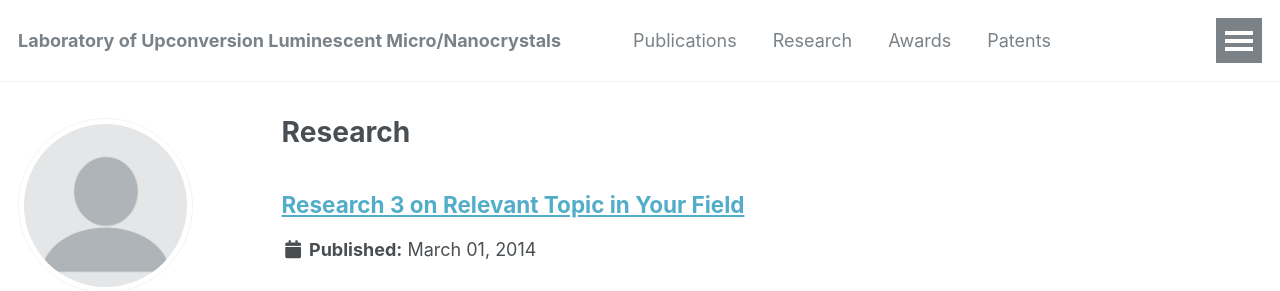
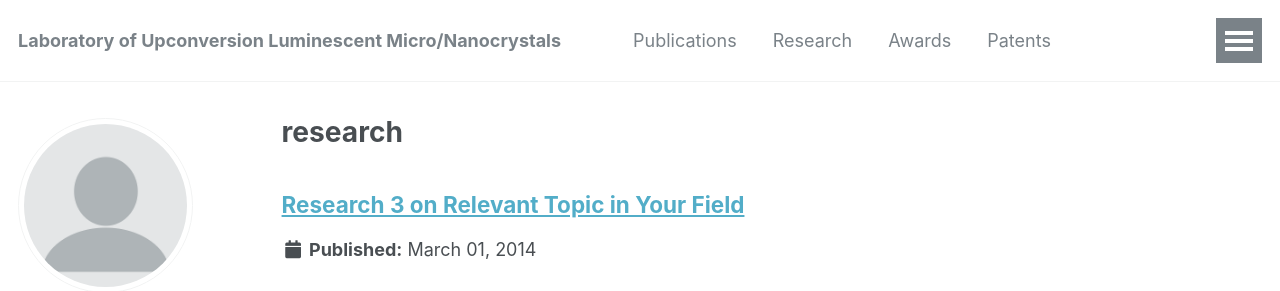
Before and after one commit to ucnclab/ucnclab.github.io, a Jekyll site: the page built from _pages/research.md, in a window 1280 px wide and 1091 px high. Shown: the top 291 px of the window. Built offline with Jekyll 4.4.1, drawn with Linux system fonts in a browser that asks for light colours; some web fonts are replaced.

Commit message:
Add files via upload

```diff
--- a/_pages/research.md
+++ b/_pages/research.md
@@ -1,9 +1,11 @@
 ---
 layout: archive
-title: "Research"
+title: "research"
 permalink: /research/
 author_profile: true
 ---
+
+
 
 {% include base_path %}
 
```
